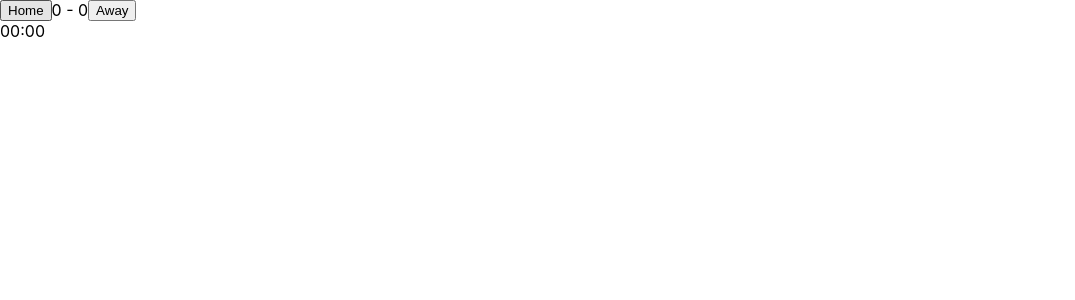
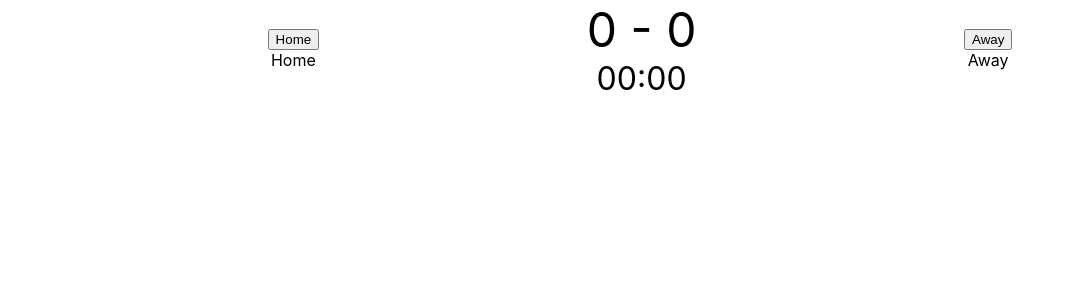
Before and after one commit to ilmaruk/scoreboard, a React (Create React App) app: page / in a window 1280 px wide. Shown: the top 300 px of the page, without its empty margins (0-1075 px from the left). Built offline with nearby package versions, Linux system fonts and the light colour scheme.

Commit message:
Slightly improved layout.

```diff
--- a/package.json
+++ b/package.json
@@ -11,6 +11,7 @@
     "@types/react": "^17.0.38",
     "@types/react-dom": "^17.0.11",
     "react": "^17.0.2",
+    "react-confirm-box": "^1.2.0",
     "react-dom": "^17.0.2",
     "react-scripts": "5.0.0",
     "typescript": "^4.5.4",
--- a/src/App.tsx
+++ b/src/App.tsx
@@ -3,6 +3,7 @@ import { useEffect, useState } from 'react';
 import './App.css';
 import { TeamLogo } from './components/TeamLogo'
 import { Score } from './components/Score'
+import { confirm } from "react-confirm-box";
 
 /**
  * Given an accumulated time in milliseconds,
@@ -35,8 +36,8 @@ function App() {
     setAwayGoals(awayGoals + 1);
   }
 
-  const resetGoals = (): void => {
-    if (window.confirm('Do you want to reset the score?')) {
+  const resetGoals = async (): Promise<void> => {
+    if (await confirm('Reset the score?')) {
       setHomeGoals(0);
       setAwayGoals(0);
     }
@@ -46,7 +47,7 @@ function App() {
     return new Date().getTime();
   }
 
-  const toggleClock = (): void => {
+  const toggleClock = async (): Promise<void> => {
     if (clockStartedAt === 0) {
       // The clock is turned off, so turn on
       setClockStartedAt(now());
@@ -54,7 +55,7 @@ function App() {
       // The clock is turned on, so turn off
       setClockStartedAt(0);
       const currentTime = now();
-      if (window.confirm('Reset the clock?')) {
+      if (await confirm('Reset the clock?')) {
         setClockAccumulated(0);
         setTime(formatTime(0));
       } else {
@@ -86,12 +87,18 @@ function App() {
 
   return (
     <>
-      <header style={{ display: 'flex' }}>
-        <TeamLogo label="Home" onClick={homeGoal} />
-        <Score home={homeGoals} away={awayGoals} onClick={resetGoals} />
-        <TeamLogo label="Away" onClick={awayGoal} />
+      <header>
+        <div id="home">
+          <TeamLogo label="Home" onClick={homeGoal} />
+        </div>
+        <div id="data">
+          <Score home={homeGoals} away={awayGoals} onClick={resetGoals} />
+          <div id="clock" onClick={toggleClock} title="Click to toggle the clock">{time}</div>
+        </div>
+        <div id="away">
+          <TeamLogo label="Away" onClick={awayGoal} />
+        </div>
       </header>
-      <div id="clock" onClick={toggleClock}>{time}</div>
     </>
   );
 }
--- a/src/components/Score.tsx
+++ b/src/components/Score.tsx
@@ -1,7 +1,7 @@
 export const Score = ({ home, away, onClick }: { home: number, away: number, onClick: () => void }) => {
     return (
         <>
-        <div id="score" onClick={onClick}>{home} - {away}</div>
+        <div id="score" onClick={onClick} title="Click to reset the score">{home} - {away}</div>
         </>
     );
 }
--- a/src/components/TeamLogo.tsx
+++ b/src/components/TeamLogo.tsx
@@ -1,7 +1,8 @@
 export const TeamLogo = ({ label, onClick }: { label: string, onClick: () => void }) => {
     return (
-        <>
-        <button onClick={onClick}>{label}</button>
-        </>
+        <div className="team-logo">
+            <button onClick={onClick}>{label}</button>
+            <div>{label}</div>
+        </div>
     );
 }
--- a/src/index.css
+++ b/src/index.css
@@ -7,10 +7,30 @@ body {
   -moz-osx-font-smoothing: grayscale;
 }
 
+header {
+  width: auto;
+  display: flex;
+  justify-content: space-evenly;
+  align-items: center;
+}
+
+#data {
+  cursor: pointer;
+  text-align: center;
+}
+
 #score {
-  cursor: pointer;
+  font-size: 3rem;
 }
 
 #clock {
-  cursor: pointer;
+  font-size: 2rem;
 }
+
+.team-logo {
+  text-align: center;
+}
+
+.team-logo button {
+  height: 100%;
+}
```
Also changed, not shown: 1 other file (tests, documents, lock files or other folders).
